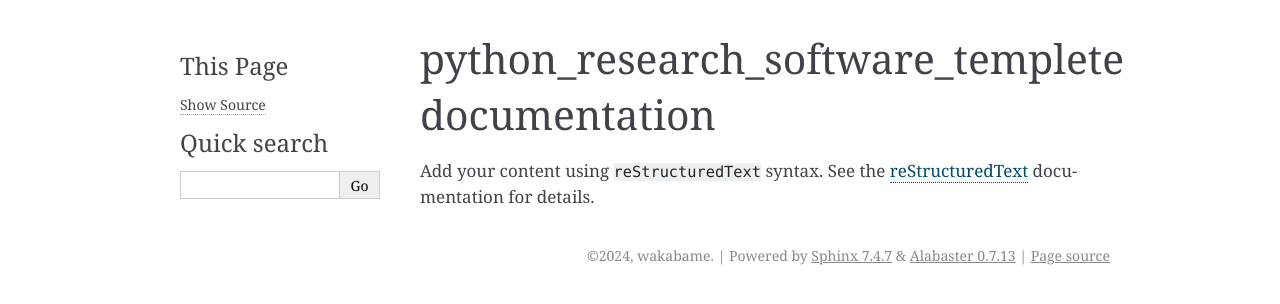
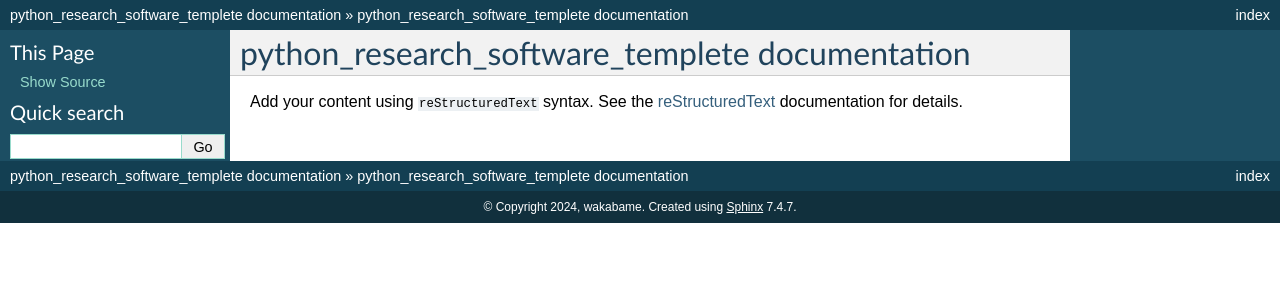
Before and after one commit to deltaex-corp/python_research_software_templete, a Sphinx documentation site: the page built from docs/source/index.rst, in a window 1280 px wide. Shown: the top 304 px of the page. Built offline with Sphinx 7.4.7, drawn with Linux system fonts in a browser that asks for light colours.

Commit message:
Use classic theme

```diff
--- a/docs/source/conf.py
+++ b/docs/source/conf.py
@@ -24,5 +24,5 @@ root_doc = "index"
 # -- Options for HTML output -------------------------------------------------
 # https://www.sphinx-doc.org/en/master/usage/configuration.html#options-for-html-output
 
-html_theme = "alabaster"
+html_theme = "classic"
 html_static_path = ["_static"]
```
